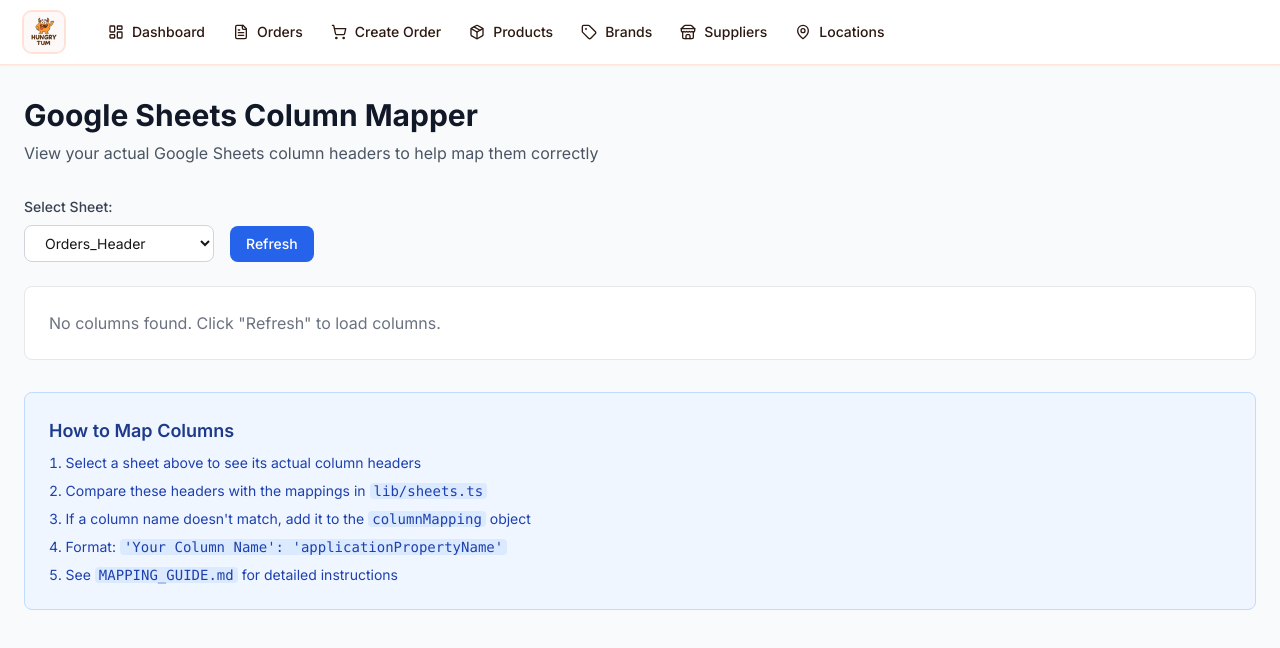
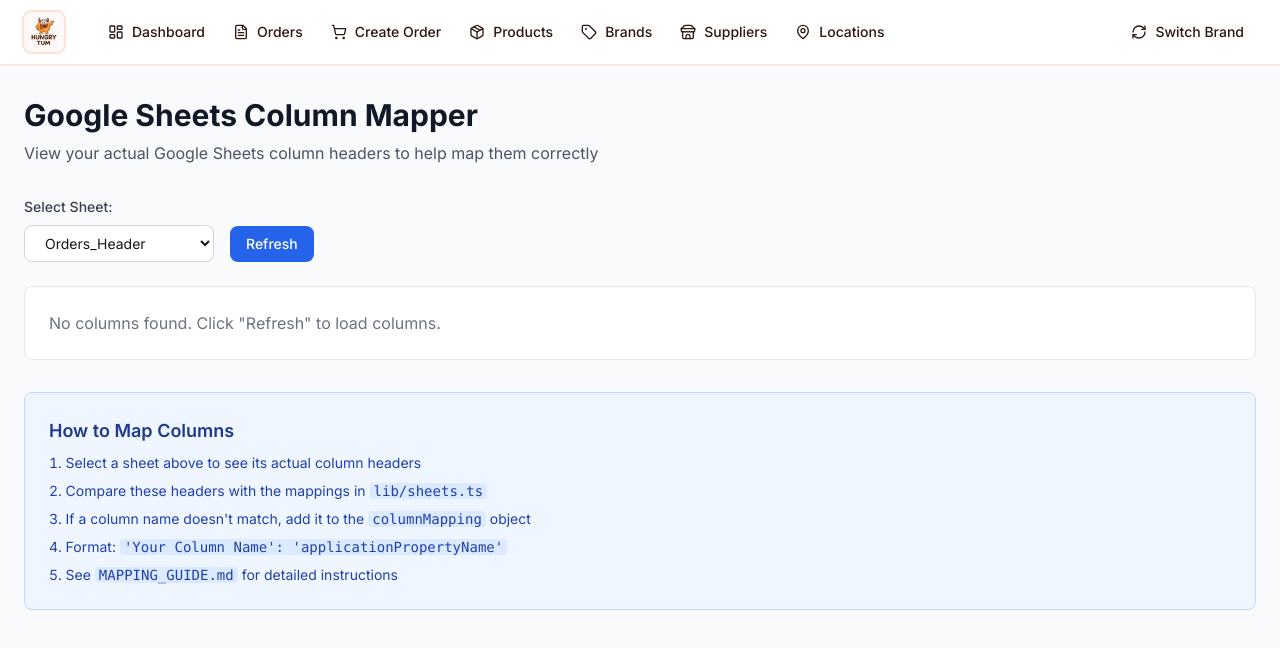
Before and after one commit to nigelbigappetite/partners-order-tracker, a Next.js app: page /debug in a window 1280 px wide. Shown: the top 648 px of the page. Built offline with nearby package versions, Linux system fonts and the light colour scheme.

Commit message:
Add Switch Brand toggle for admin and fix Dashboard link to point to admin dashboard

```diff
--- a/app/brands/[brandSlug]/layout.tsx
+++ b/app/brands/[brandSlug]/layout.tsx
@@ -10,6 +10,13 @@ export default async function BrandLayout({
   params: { brandSlug: string }
 }) {
   const { brandSlug } = params
+  const isAdmin = brandSlug.toLowerCase() === 'admin'
+
+  // Admin bypasses authentication
+  if (isAdmin) {
+    return <>{children}</>
+  }
+
   const isAuthenticated = await getBrandSession(brandSlug)
   const brandName = await getBrandNameFromSlug(brandSlug)
 
--- a/components/Navigation.tsx
+++ b/components/Navigation.tsx
@@ -4,10 +4,10 @@ import Link from 'next/link'
 import Image from 'next/image'
 import { usePathname } from 'next/navigation'
 import { useState } from 'react'
-import { LayoutDashboard, Package, Store, MapPin, ShoppingCart, FileText, Tag } from 'lucide-react'
+import { LayoutDashboard, Package, Store, MapPin, ShoppingCart, FileText, Tag, RefreshCw } from 'lucide-react'
 
 const navItems = [
-  { href: '/', label: 'Dashboard', icon: LayoutDashboard },
+  { href: '/brands/admin/dashboard', label: 'Dashboard', icon: LayoutDashboard },
   { href: '/orders', label: 'Orders', icon: FileText },
   { href: '/create-order', label: 'Create Order', icon: ShoppingCart },
   { href: '/products', label: 'Products', icon: Package },
@@ -25,7 +25,7 @@ export default function Navigation() {
       <div className="mx-auto max-w-7xl px-6">
         <div className="flex h-16 items-center justify-between">
           <div className="flex items-center space-x-8">
-            <Link href="/" className="flex items-center space-x-3 group">
+            <Link href="/brands/admin/dashboard" className="flex items-center space-x-3 group">
               {/* Hungry Tum Logo - Place your logo file at /public/hungry-tum-logo.png or .svg */}
               {!logoError ? (
                 <div className="relative h-10 w-10 flex-shrink-0 overflow-hidden rounded-lg ring-2 ring-brand-primary/20 group-hover:ring-brand-primary/40 transition-all">
@@ -47,7 +47,7 @@ export default function Navigation() {
             <div className="flex space-x-1">
               {navItems.map((item) => {
                 const Icon = item.icon
-                const isActive = pathname === item.href
+                const isActive = pathname === item.href || (item.href === '/brands/admin/dashboard' && pathname === '/')
                 return (
                   <Link
                     key={item.href}
@@ -65,6 +65,15 @@ export default function Navigation() {
               })}
             </div>
           </div>
+          <div className="flex items-center space-x-4">
+            <Link
+              href="/brand-select"
+              className="flex items-center space-x-2 rounded-lg px-3 py-2 text-sm font-medium text-brand-text hover:bg-brand-light hover:text-brand-primary transition-all duration-200"
+            >
+              <RefreshCw className="h-4 w-4" />
+              <span>Switch Brand</span>
+            </Link>
+          </div>
         </div>
       </div>
     </nav>
```
